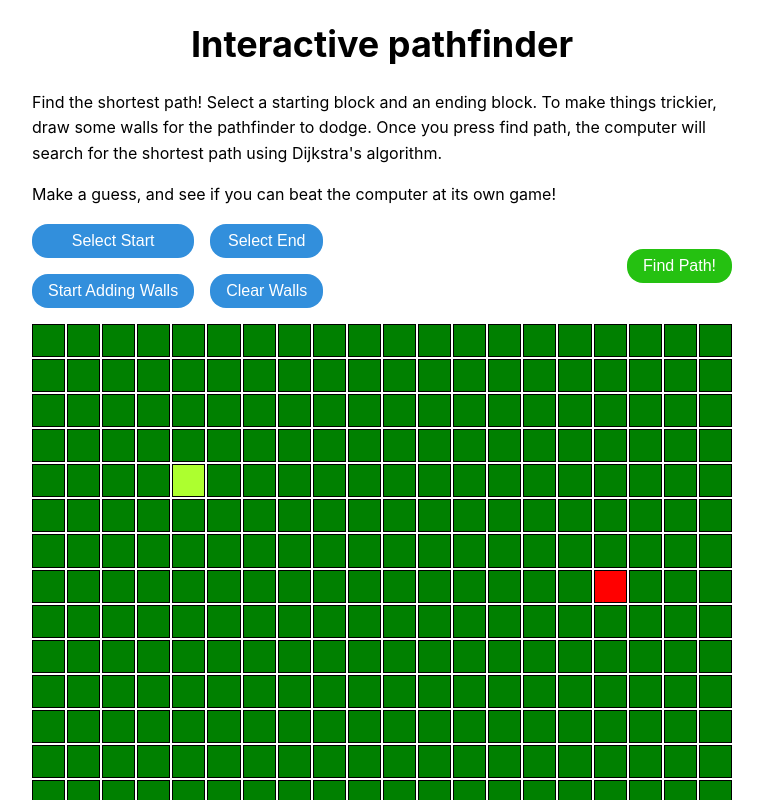
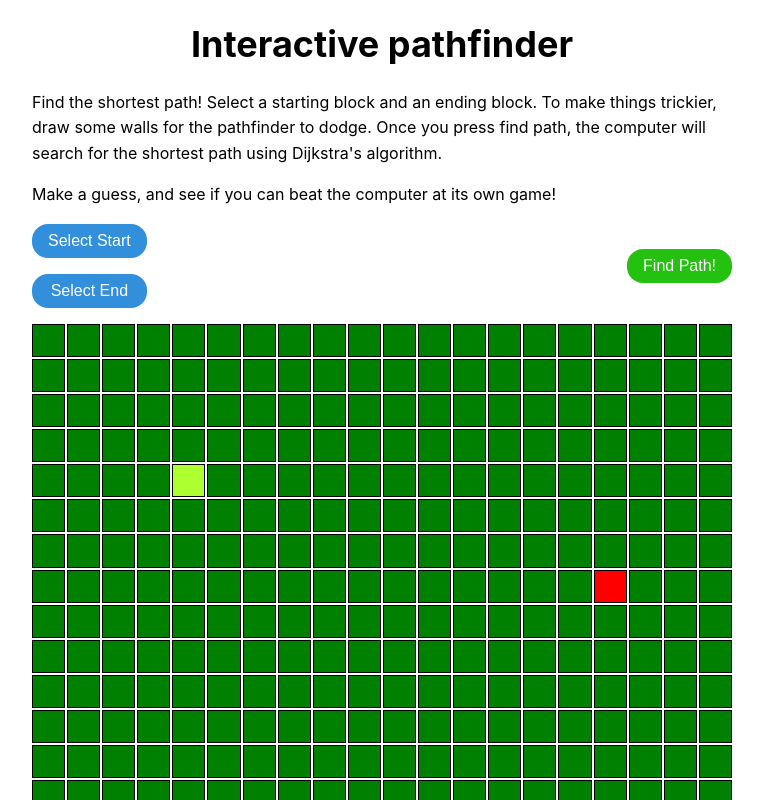
Before and after one commit to shanemcfadden/interactive-pathfinder, a React (Create React App) app: page / in a window 1280 px wide. Shown: the top 800 px of the page, without its empty margins (258-1021 px from the left). Built offline with nearby package versions, Linux system fonts and the light colour scheme.

Commit message:
Remove wall functionality from Dashboard

```diff
--- a/src/components/App.jsx
+++ b/src/components/App.jsx
@@ -22,7 +22,8 @@ function App() {
     )
   );
   const [currentClickFunction, setCurrentClickFunction] = useState('none');
-  const [drawingWallsAllowed, setDrawingWallsAllowed] = useState(false);
+  // const [drawingWallsAllowed, setDrawingWallsAllowed] = useState(false);
+  const [currentTexture, setCurrentTexture] = useState(null);
   const [findingPath, setFindingPath] = useState(false);
 
   const updateStartNode = (coor) => {
@@ -81,11 +82,11 @@ function App() {
     setStateOfPath(updatedStateOfPath);
   };
 
-  useEffect(() => {
-    if (drawingWallsAllowed) {
-      setCurrentClickFunction('none');
-    }
-  }, [drawingWallsAllowed]);
+  // useEffect(() => {
+  //   if (drawingWallsAllowed) {
+  //     setCurrentClickFunction('none');
+  //   }
+  // }, [drawingWallsAllowed]);
 
   const clickFunctionRef = useRef({
     setStartNode,
@@ -118,8 +119,10 @@ function App() {
           endNode={endNode}
           stateOfNodes={stateOfNodes}
           setStateOfNodes={setStateOfNodes}
-          drawingWallsAllowed={drawingWallsAllowed}
-          setDrawingWallsAllowed={setDrawingWallsAllowed}
+          // drawingWallsAllowed={drawingWallsAllowed}
+          // setDrawingWallsAllowed={setDrawingWallsAllowed}
+          currentTexture={currentTexture}
+          setCurrentTexture={setCurrentTexture}
           findingPath={findingPath}
           setFindingPath={setFindingPath}
           addPathNode={addPathNode}
@@ -133,7 +136,7 @@ function App() {
           onClickFunction={createOnClickFunction(currentClickFunction)}
           stateOfNodes={stateOfNodes}
           setStateOfNodes={setStateOfNodes}
-          drawingWallsAllowed={drawingWallsAllowed}
+          // drawingWallsAllowed={drawingWallsAllowed}
           findingPath={findingPath}
           stateOfPath={stateOfPath}
         />
--- a/src/components/Dashboard.jsx
+++ b/src/components/Dashboard.jsx
@@ -8,8 +8,8 @@ const Dashboard = ({
   setCurrentClickFunction,
   stateOfNodes,
   setStateOfNodes,
-  drawingWallsAllowed,
-  setDrawingWallsAllowed,
+  // drawingWallsAllowed,
+  // setDrawingWallsAllowed,
   findingPath,
   setFindingPath,
   addPathNode,
@@ -21,18 +21,18 @@ const Dashboard = ({
   const [findPathButton, setFindPathButton] = useState('findPath');
   const handleStartButtonClick = () => {
     handleFindPathReset();
-    setDrawingWallsAllowed(false);
+    // setDrawingWallsAllowed(false);
     setCurrentClickFunction('setStartNode');
   };
   const handleEndButtonClick = () => {
     handleFindPathReset();
-    setDrawingWallsAllowed(false);
+    // setDrawingWallsAllowed(false);
     setCurrentClickFunction('setEndNode');
   };
   const handleFindPathClick = () => {
     setFindPathButton('cancel');
     setCurrentClickFunction('none');
-    setDrawingWallsAllowed(false);
+    // setDrawingWallsAllowed(false);
     setFindingPath(true);
     const interval = dijkstra(
       startNode,
@@ -45,19 +45,19 @@ const Dashboard = ({
     setCurrentInterval(interval);
   };
 
-  const handleClearWalls = () => {
-    const newNodes = [...stateOfNodes];
-    setStateOfNodes(
-      newNodes.map((row) => {
-        return row.map((state) => {
-          if (state !== 'wall') {
-            return state;
-          }
-          return undefined;
-        });
-      })
-    );
-  };
+  // const handleClearWalls = () => {
+  //   const newNodes = [...stateOfNodes];
+  //   setStateOfNodes(
+  //     newNodes.map((row) => {
+  //       return row.map((state) => {
+  //         if (state !== 'wall') {
+  //           return state;
+  //         }
+  //         return undefined;
+  //       });
+  //     })
+  //   );
+  // };
 
   const afterDijkstraSuccess = () => {
     setCurrentInterval(null);
@@ -122,18 +122,7 @@ const Dashboard = ({
         >
           Select Start
         </button>
-        <button
-          className="dashboard__button"
-          type="button"
-          onClick={() => {
-            setDrawingWallsAllowed(!drawingWallsAllowed);
-          }}
-          disabled={findPathButton !== 'findPath'}
-        >
-          {drawingWallsAllowed ? 'Stop' : 'Start'} Adding Walls
-        </button>
-      </div>
-      <div className="dashboard__column">
+
         <button
           className="dashboard__button"
           type="button"
@@ -142,14 +131,27 @@ const Dashboard = ({
         >
           Select End
         </button>
-        <button
-          className="dashboard__button"
-          type="button"
-          onClick={handleClearWalls}
-          disabled={findPathButton !== 'findPath'}
-        >
-          Clear Walls
-        </button>
+      </div>
+      <div className="dashboard__column">
+        {
+          // <button
+          //   className="dashboard__button"
+          //   type="button"
+          //   onClick={handleClearWalls}
+          //   disabled={findPathButton !== 'findPath'}
+          // >
+          //   Clear Walls
+          // <<button
+          //   className="dashboard__button"
+          //   type="button"
+          //   onClick={() => {
+          //     setDrawingWallsAllowed(!drawingWallsAllowed);
+          //   }}
+          //   disabled={findPathButton !== 'findPath'}
+          // >
+          //   {drawingWallsAllowed ? 'Stop' : 'Start'} Adding Walls
+          // </button>/button>
+        }
       </div>
       <div className="dashboard__column">{renderFindPathButton()}</div>
     </div>
```
